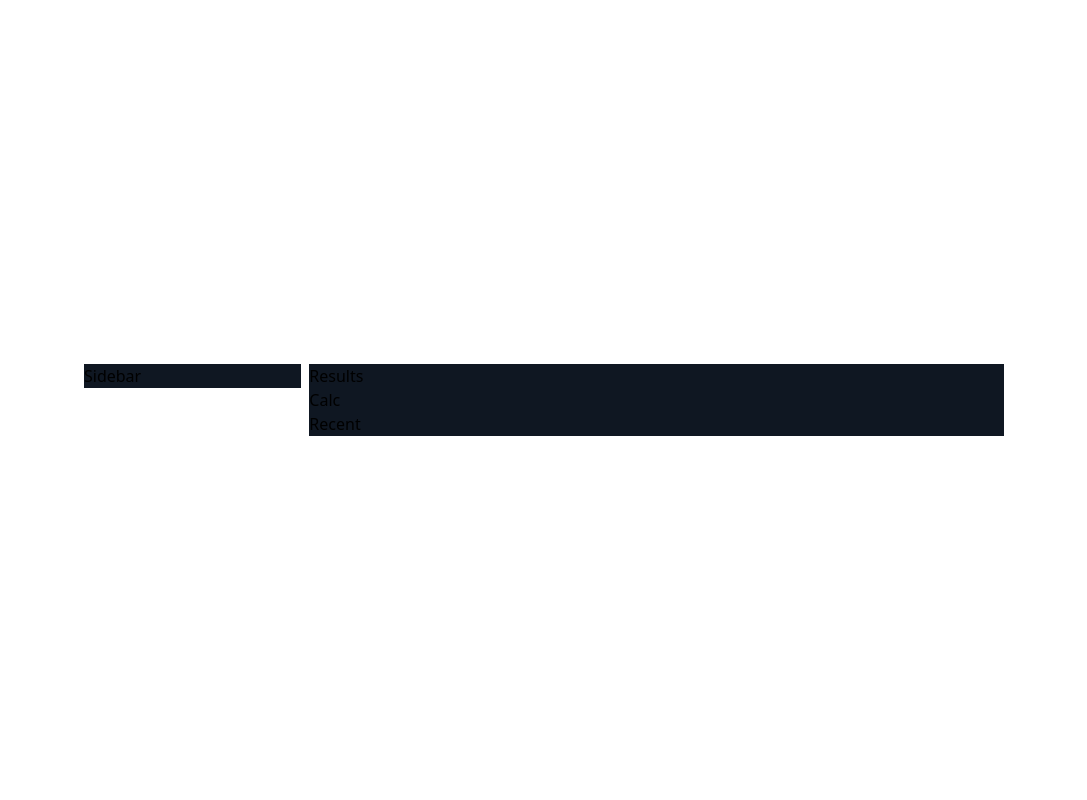
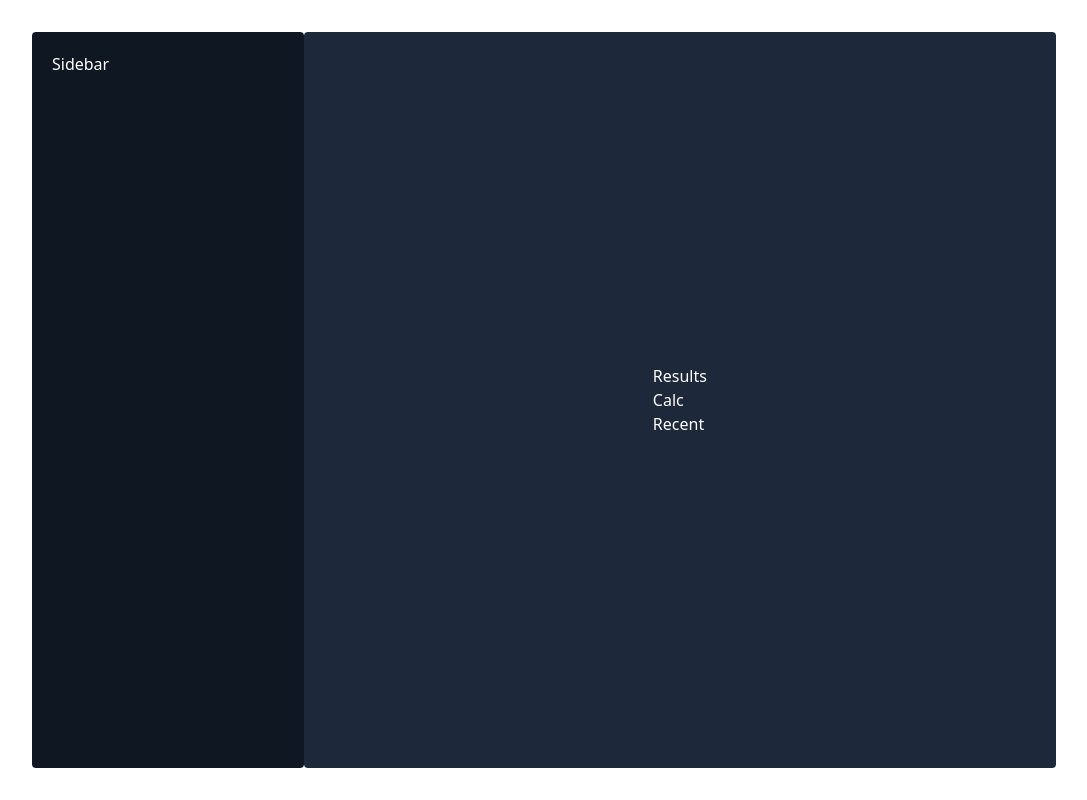
Before and after one commit to JENIPHER254/calculator_v1, a React (Vite) app in the folder react-calc/: page / in a window 1280 px wide. Shown: the whole page, without its empty margins (96-1183 px from the left). Built offline with nearby package versions, Linux system fonts and the light colour scheme.

Commit message:
grid layout

```diff
--- a/react-calc/src/App.css
+++ b/react-calc/src/App.css
@@ -10,3 +10,9 @@
 .bg-blue3 {
   background-color: #6c63ff;
 }
+.height-70{
+    height:70vh;
+}
+.height-80{
+    height:80vh;
+}
--- a/react-calc/src/App.jsx
+++ b/react-calc/src/App.jsx
@@ -11,15 +11,17 @@ function App() {
 
   return (
     <>
-      <div className="items-center justify-center h-100 flex">
-        <div className="w-3/4 p-5 grid grid-flow-col gap-2">
-          <div className="left-side col-span-1">
+      <div className="items-center justify-center h-100 flex py-8">
+        <div className="w-4/5 grid md:grid-flow-col grid-flow-row gap-0 h-full text-white">
+          <div className="left-side md:col-span-1 col-span-4 bg-blue2 rounded p-5">
             <Sidebar />
           </div>
-          <div className="right-side col-span-4">
-            <Results/>
-            <Calc/>
-            <Recent/>
+          <div className="right-side col-span-4 flex items-center justify-center bg-blue1 rounded">
+            <div className="cont">
+              <Results />
+              <Calc />
+              <Recent />
+            </div>
           </div>
         </div>
       </div>
--- a/react-calc/src/components/calc/Calc.jsx
+++ b/react-calc/src/components/calc/Calc.jsx
@@ -1,7 +1,7 @@
 import React from "react";
 const Calc = ()=>{
     return<>
-       <div className="bg-blue2">Calc</div>
+       <div className="">Calc</div>
     </>
 }
 export default Calc;
--- a/react-calc/src/components/recent/Recent.jsx
+++ b/react-calc/src/components/recent/Recent.jsx
@@ -1,7 +1,7 @@
 import React from "react";
 const Recent = ()=>{
     return<>
-       <div className="bg-blue2">Recent</div>
+       <div className="">Recent</div>
     </>
 }
 export default Recent;
--- a/react-calc/src/components/results/results.jsx
+++ b/react-calc/src/components/results/results.jsx
@@ -1,7 +1,7 @@
 import React from "react";
 const Results = ()=>{
     return<>
-       <div className="bg-blue2">Results</div>
+       <div className="">Results</div>
     </>
 }
 export default Results;
--- a/react-calc/src/components/sidebar/Sidebar.jsx
+++ b/react-calc/src/components/sidebar/Sidebar.jsx
@@ -1,7 +1,7 @@
 import React from "react";
 const Sidebar = ()=>{
     return<>
-       <div className="bg-blue2">Sidebar</div>
+       <div className="">Sidebar</div>
     </>
 }
 export default Sidebar;
```
